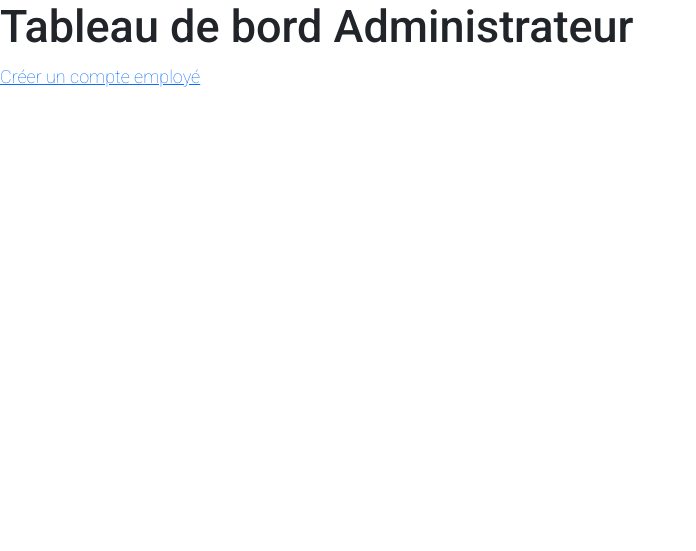
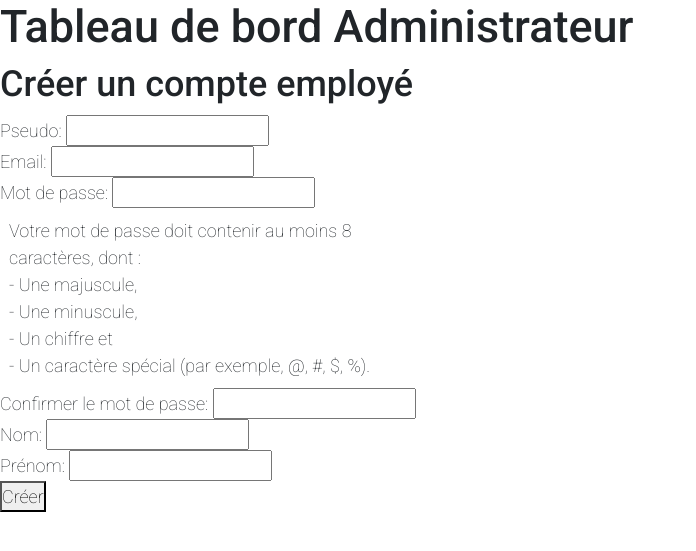
Before and after one commit to Cacahuetedu62/EcoRide, a PHP site: page /adminDashboard.php in a window 1280 px wide. Shown: the part 88-639 px from the top of the page, without its empty margins (0-696 px from the left). Run offline with PHP 8.4, Linux system fonts and the light colour scheme.

Commit message:
création des employés ok

```diff
--- a/adminDashboard.php
+++ b/adminDashboard.php
@@ -4,7 +4,70 @@ require_once('lib/pdo.php');
 require_once('lib/config.php');
 
 // Vérification de la session
-if (!isset($_SESSION['utilisateur']) || !isset($_SESSION['utilisateur']['type_acces']) || $_SESSION['utilisateur']['type_acces'] != 'administrateur')?>
+if (!isset($_SESSION['utilisateur']) || !isset($_SESSION['utilisateur']['type_acces']) || $_SESSION['utilisateur']['type_acces'] != 'administrateur') {
+}
+
+$message = "";
+
+// Traitement du formulaire de création de compte employé
+if ($_SERVER['REQUEST_METHOD'] == 'POST') {
+    $pseudo = htmlspecialchars($_POST['pseudo']);
+    $email = htmlspecialchars($_POST['email']);
+    $password = $_POST['password'];
+    $confirm_password = $_POST['confirm_password'];
+    $nom = htmlspecialchars($_POST['nom']);
+    $prenom = htmlspecialchars($_POST['prenom']);
+
+    // Vérification si les champs nom et prénom sont remplis
+    if (empty($nom) || empty($prenom)) {
+        $message = "Le nom et le prénom sont obligatoires.";
+    } elseif ($password !== $confirm_password) {
+        $message = "Les mots de passe ne correspondent pas.";
+    } elseif (!preg_match("/^(?=.*[a-z])(?=.*[A-Z])(?=.*\d)(?=.*[!@#$%^&*])[A-Za-z\d!@#$%^&*]{8,}$/", $password)) {
+        $message = "Le mot de passe n'est pas sécurisé.";
+    } else {
+        // Hacher le mot de passe
+        $hashed_password = password_hash($password, PASSWORD_DEFAULT);
+
+        // Vérifier si l'email existe déjà dans la base de données
+        $sql = "SELECT * FROM utilisateurs WHERE email = :email";
+        $stmt = $pdo->prepare($sql);
+        $stmt->bindParam(':email', $email, PDO::PARAM_STR);
+        $stmt->execute();
+        $existing_email = $stmt->fetch(PDO::FETCH_ASSOC);
+
+        if ($existing_email) {
+            $message = "Un utilisateur avec cet e-mail existe déjà. Veuillez choisir un autre e-mail.";
+        } else {
+            // Vérifier si le pseudo existe déjà dans la base de données
+            $sql = "SELECT * FROM utilisateurs WHERE pseudo = :pseudo";
+            $stmt = $pdo->prepare($sql);
+            $stmt->bindParam(':pseudo', $pseudo, PDO::PARAM_STR);
+            $stmt->execute();
+            $existing_pseudo = $stmt->fetch(PDO::FETCH_ASSOC);
+
+            if ($existing_pseudo) {
+                $message = "Un utilisateur avec ce pseudo existe déjà. Veuillez choisir un autre pseudo.";
+            } else {
+                // Insérer l'employé dans la base de données
+                $sql = "INSERT INTO utilisateurs (pseudo, email, password, nom, prenom, type_acces) VALUES (:pseudo, :email, :password, :nom, :prenom, 'employe')";
+                $stmt = $pdo->prepare($sql);
+                $stmt->bindParam(':pseudo', $pseudo, PDO::PARAM_STR);
+                $stmt->bindParam(':email', $email, PDO::PARAM_STR);
+                $stmt->bindParam(':password', $hashed_password, PDO::PARAM_STR);
+                $stmt->bindParam(':nom', $nom, PDO::PARAM_STR);
+                $stmt->bindParam(':prenom', $prenom, PDO::PARAM_STR);
+
+                if ($stmt->execute()) {
+                    $message = "L'employé a été créé avec succès.";
+                } else {
+                    $message = "Erreur lors de l'insertion de l'employé.";
+                }
+            }
+        }
+    }
+}
+?>
 
 <!DOCTYPE html>
 <html lang="fr">
@@ -15,7 +78,36 @@ if (!isset($_SESSION['utilisateur']) || !isset($_SESSION['utilisateur']['type_ac
 </head>
 <body>
     <h1>Tableau de bord Administrateur</h1>
-    <a href="create_employee.php">Créer un compte employé</a>
-    <!-- Ajoutez d'autres fonctionnalités administratives ici -->
-</body>
-</html>
+
+    <?php if (!empty($message)): ?>
+        <div class="message"><?php echo $message; ?></div>
+    <?php endif; ?>
+
+    <h2>Créer un compte employé</h2>
+    <form method="POST" action="adminDashboard.php">
+        <label for="pseudo">Pseudo:</label>
+        <input type="text" id="pseudo" name="pseudo" required><br>
+
+        <label for="email">Email:</label>
+        <input type="email" id="email" name="email" required><br>
+
+        <label for="password">Mot de passe:</label>
+        <input type="password" id="password" name="password" required><br>
+        <div class="form-group p-2">
+            <p>Votre mot de passe doit contenir au moins 8 caractères, dont : <br> - Une majuscule, <br>
+            - Une minuscule, <br>
+            - Un chiffre et <br>
+            - Un caractère spécial (par exemple, @, #, $, %).</p>
+        </div>
+
+        <label for="confirm_password">Confirmer le mot de passe:</label>
+        <input type="password" id="confirm_password" name="confirm_password" required><br>
+
+        <label for="nom">Nom:</label>
+        <input type="text" id="nom" name="nom" required><br>
+
+        <label for="prenom">Prénom:</label>
+        <input type="text" id="prenom" name="prenom" required><br>
+
+        <button type="submit">Créer</button>
+    </form>
```
Also changed, not shown: employeeDashboard.php (added, +76 -0 lines).
